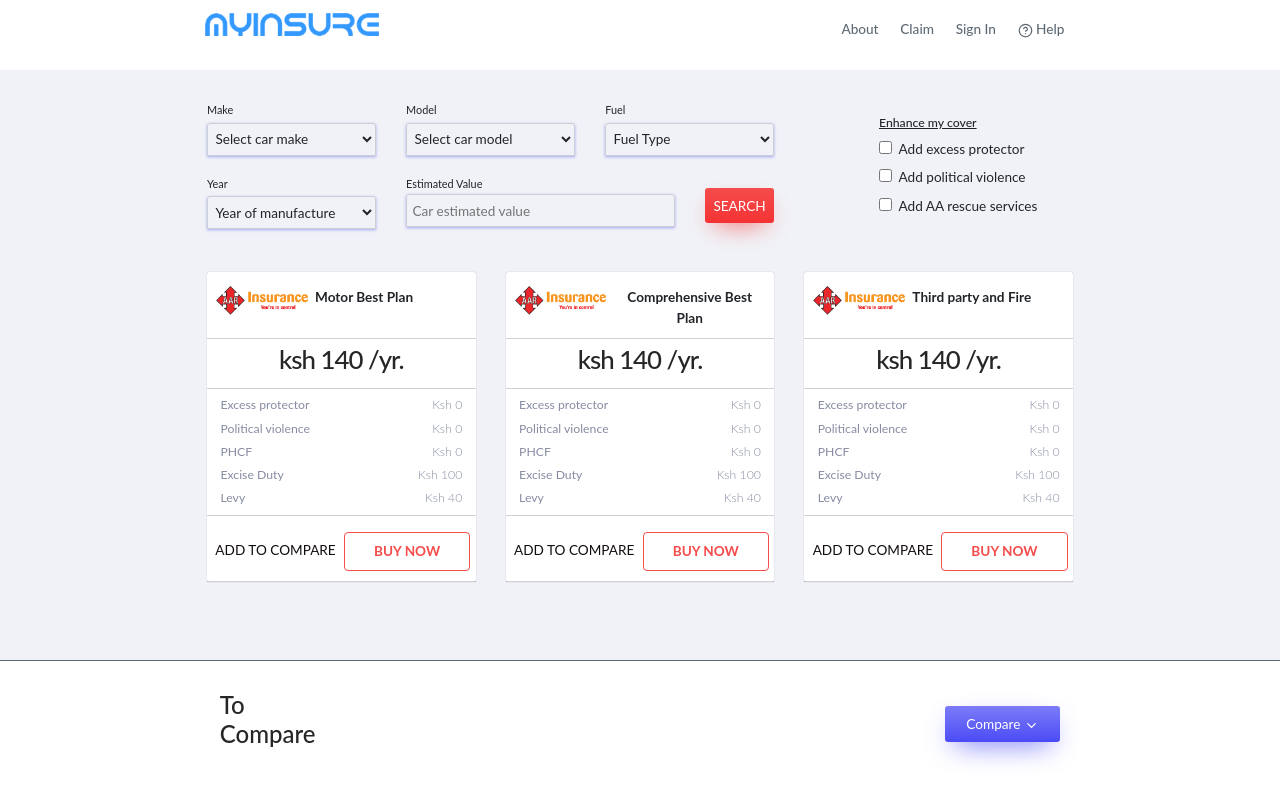
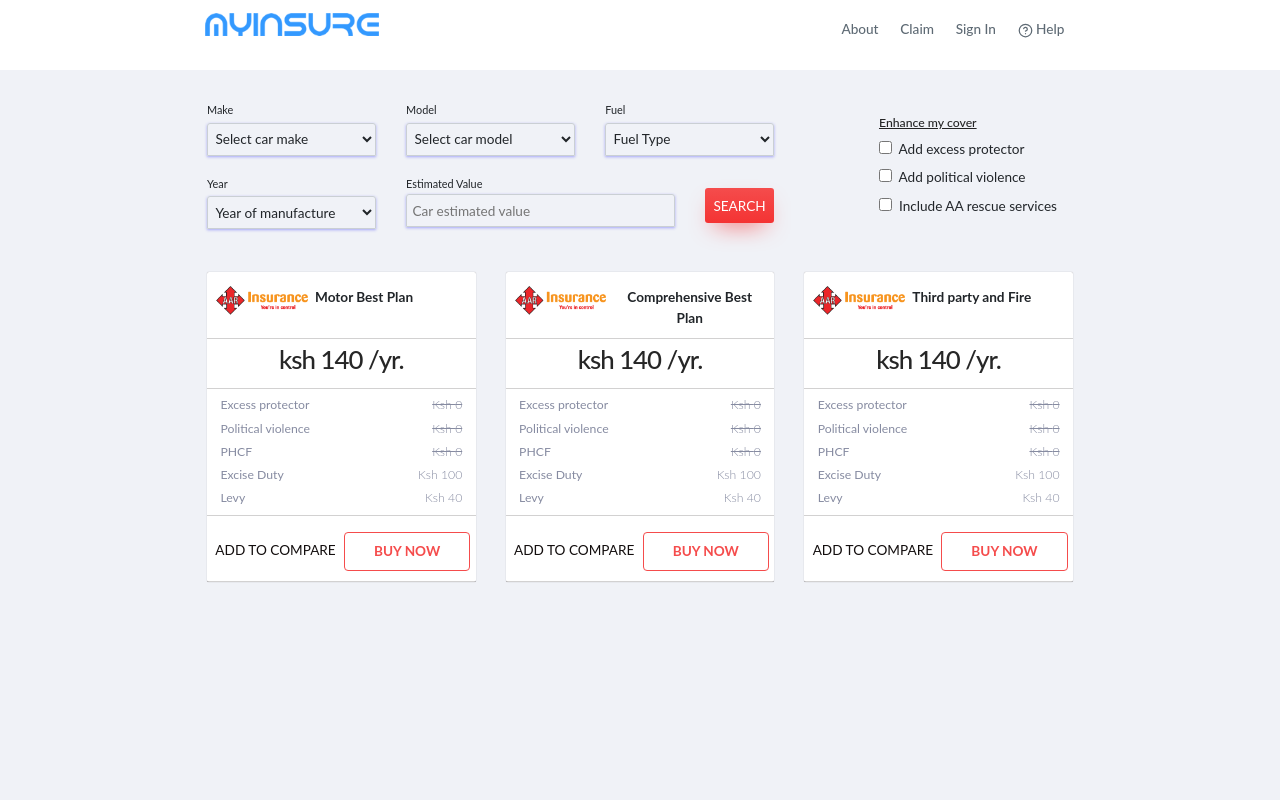
Before and after one commit to MandelaMan/myinsure-app, a React (Create React App) app: page /insurance-quotes in a window 1280 px wide. Built offline with nearby package versions, Linux system fonts and the light colour scheme.

Commit message:
added excess, pvt and aa_rescue

```diff
--- a/src/components/reusables/QuoteCard.js
+++ b/src/components/reusables/QuoteCard.js
@@ -4,36 +4,37 @@
 import { addCommas } from "../../helpers/Functions";
 
 const QuoteCard = ({ plan, car_info, setselected }) => {
-  const { addToComparisonList, to_compare } = useContext(GlobalContext);
+  const { addToComparisonList, to_compare, excess, pvt, aa_rescue } =
+    useContext(GlobalContext);
 
   const history = useHistory();
 
   const basic_premium = () => {
     const value =
       0.04 * car_info.value +
-      plan.excess * car_info.value +
-      plan.pvt * car_info.value +
-      plan.phcf * car_info.value +
+      (excess ? plan.excess * car_info.value : 0) +
+      (pvt ? plan.pvt * car_info.value : 0) +
+      (aa_rescue ? plan.phcf * car_info.value : 0) +
       100 +
       40;
 
     return addCommas(value.toFixed());
   };
 
-  const calculate_excess = (excess) => {
-    const value = excess * car_info.value;
+  const calculate_excess = (inpt_excess) => {
+    const value = inpt_excess * car_info.value;
 
     return addCommas(value.toFixed());
   };
 
-  const calculate_pvt = (pvt) => {
-    const value = pvt * car_info.value;
+  const calculate_pvt = (inpt_pvt) => {
+    const value = inpt_pvt * car_info.value;
 
     return addCommas(value.toFixed());
   };
 
-  const calculate_phcf = (phcf) => {
-    const value = phcf * car_info.value;
+  const calculate_phcf = (inpt_phcf) => {
+    const value = inpt_phcf * car_info.value;
 
     return addCommas(value.toFixed());
   };
@@ -58,13 +59,22 @@
       </div>
       <ul className="benefits">
         <li>
-          Excess protector<span>Ksh {calculate_excess(plan.excess)}</span>
+          Excess protector
+          <span className={!excess ? "strike" : ""}>
+            Ksh {calculate_excess(plan.excess)}
+          </span>
         </li>
         <li>
-          Political violence<span>Ksh {calculate_pvt(plan.pvt)}</span>
+          Political violence
+          <span className={!pvt ? "strike" : ""}>
+            Ksh {calculate_pvt(plan.pvt)}
+          </span>
         </li>
         <li>
-          PHCF<span>Ksh {calculate_phcf(plan.phcf)}</span>
+          PHCF
+          <span className={!aa_rescue ? "strike" : ""}>
+            Ksh {calculate_phcf(plan.phcf)}
+          </span>
         </li>
         <li>
           Excise Duty<span>Ksh 100</span>
--- a/src/context/AppReducer.js
+++ b/src/context/AppReducer.js
@@ -4,6 +4,21 @@
   // console.log("payload", action.payload);
 
   switch (action.type) {
+    case "UPDATE_AA_RESCUE":
+      return {
+        ...state,
+        aa_rescue: action.payload,
+      };
+    case "UPDATE_PVT":
+      return {
+        ...state,
+        pvt: action.payload,
+      };
+    case "UPDATE_EXCESS":
+      return {
+        ...state,
+        excess: action.payload,
+      };
     case "SET_COMPARISON_ITEMS":
       return {
         ...state,
--- a/src/context/GlobalState.js
+++ b/src/context/GlobalState.js
@@ -9,7 +9,7 @@
 // } from "../helpers/Functions";
 
 const initialState = {
-  to_compare: [{}, {}, {}, {}],
+  to_compare: [],
   car_info: {
     make: undefined,
     model: undefined,
@@ -18,12 +18,34 @@
     value: 0,
     phone: undefined,
   },
+  excess: false,
+  pvt: false,
+  aa_rescue: false,
 };
 
 export const GlobalContext = createContext(initialState);
 
 export const GlobalProvider = ({ children }) => {
   const [state, dispatch] = useReducer(AppReducer, initialState);
+
+  async function updateExcess() {
+    dispatch({
+      type: "UPDATE_EXCESS",
+      payload: !state.excess,
+    });
+  }
+  async function updatePvt() {
+    dispatch({
+      type: "UPDATE_PVT",
+      payload: !state.pvt,
+    });
+  }
+  async function updateAA_Rescue() {
+    dispatch({
+      type: "UPDATE_AA_RESCUE",
+      payload: !state.aa_rescue,
+    });
+  }
 
   async function addToComparisonList(code, name, price, company) {
     let comparison = JSON.parse(localStorage.compare);
@@ -118,9 +140,15 @@
         getComparisonList,
         removeFromComparisonList,
         clearComparisonList,
+        updateExcess,
+        updatePvt,
+        updateAA_Rescue,
 
         car_info: state.car_info,
         to_compare: state.to_compare,
+        excess: state.excess,
+        pvt: state.pvt,
+        aa_rescue: state.aa_rescue,
       }}
     >
       {children}
--- a/src/css/style.scss
+++ b/src/css/style.scss
@@ -618,6 +618,10 @@
               label {
                 cursor: pointer;
                 text-align: right;
+
+                input[type="checkbox"] {
+                  cursor: pointer;
+                }
               }
             }
           }
@@ -711,6 +715,10 @@
               float: right;
               font-weight: 300;
             }
+
+            & span.strike {
+              text-decoration: line-through;
+            }
           }
         }
 
--- a/src/pages/Quotes.js
+++ b/src/pages/Quotes.js
@@ -15,6 +15,9 @@
     to_compare,
     updateCarInfo,
     clearComparisonList,
+    updateExcess,
+    updatePvt,
+    updateAA_Rescue,
   } = useContext(GlobalContext);
 
   const history = useHistory();
@@ -25,11 +28,13 @@
 
   useEffect(() => {
     console.log(to_compare.length);
+
     if (to_compare.length > 1) {
       setselected("compare");
     } else {
       setselected(null);
     }
+
     getCarInfo(); // eslint-disable-next-line
   }, []);
 
@@ -169,20 +174,29 @@
                       <ul>
                         <li>
                           <label>
-                            <input type="checkbox" />
+                            <input
+                              type="checkbox"
+                              onChange={() => updateExcess()}
+                            />
                             &nbsp;&nbsp;<span>Add excess protector</span>
                           </label>
                         </li>
                         <li>
                           <label>
-                            <input type="checkbox" />
+                            <input
+                              type="checkbox"
+                              onChange={() => updatePvt()}
+                            />
                             &nbsp;&nbsp;<span>Add political violence</span>
                           </label>
                         </li>
                         <li>
                           <label>
-                            <input type="checkbox" />
-                            &nbsp;&nbsp;<span>Add AA rescue services</span>
+                            <input
+                              type="checkbox"
+                              onChange={() => updateAA_Rescue()}
+                            />
+                            &nbsp;&nbsp;<span>Include AA rescue services</span>
                           </label>
                         </li>
                       </ul>
@@ -190,6 +204,11 @@
                   </div>
                 </div>
               </div>
+              {/* <div className="row mb-10">
+                <div className="col-md-12 col-12">
+                  <hr />
+                </div>
+              </div> */}
               <div className="row mb-10">
                 {plans.map((p, i) => (
                   <div className="col-md-4 col-12" key={i}>
```
